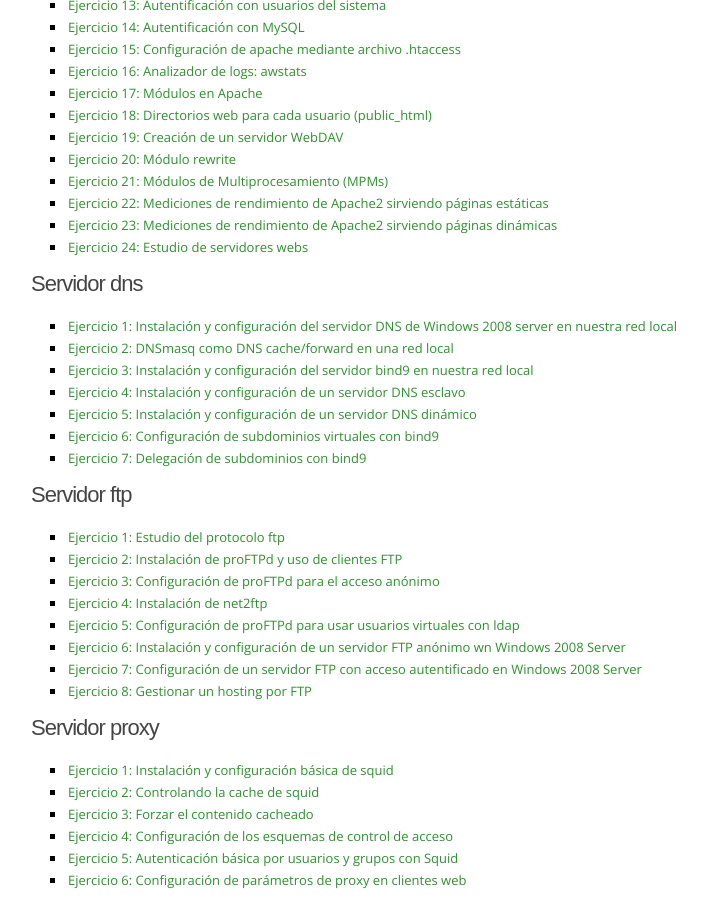
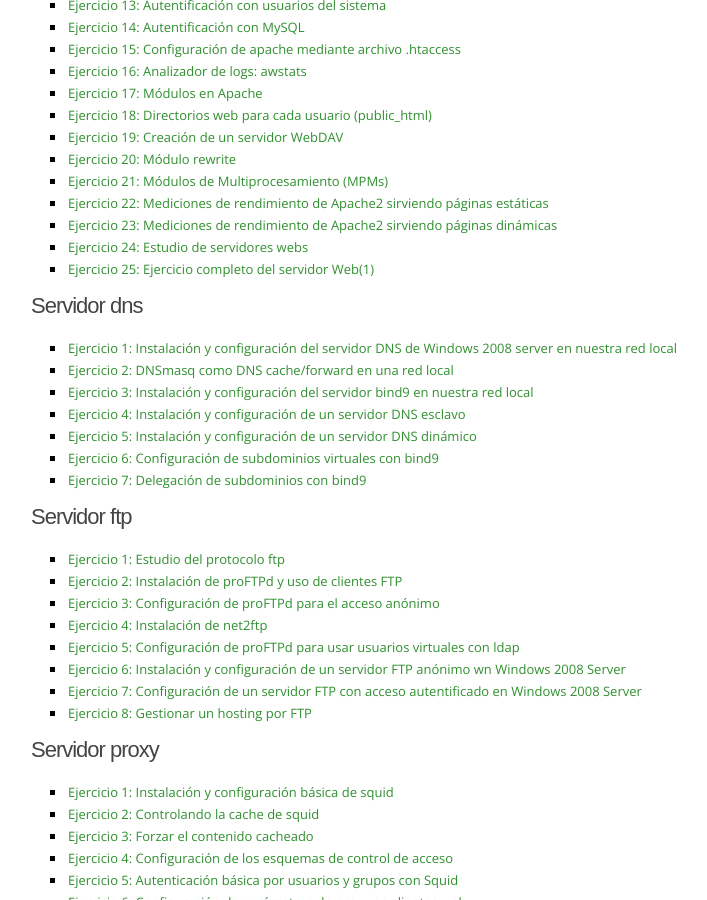
Before and after one commit to josedom24/josedom24.github.io, a Jekyll site: the page built from mod/serviciosgs/index.md, in a window 1280 px wide and 900 px high, scrolled down 618 px. Shown: the whole window, without its empty margins (119-826 px from the left). Built offline with Jekyll 4.4.1, drawn with Linux system fonts in a browser that asks for light colours; nearby versions of some CDN libraries; some web fonts are replaced; library files that are not in the unit come from our copies.

Commit message:
Ejercicio 25

```diff
--- a/mod/serviciosgs/index.md
+++ b/mod/serviciosgs/index.md
@@ -40,6 +40,7 @@ tagline: CFGS ASIR
 * [Ejercicio 22: Mediciones de rendimiento de Apache2 sirviendo páginas estáticas](e_web_22)
 * [Ejercicio 23: Mediciones de rendimiento de Apache2 sirviendo páginas dinámicas](e_web_23)
 * [Ejercicio 24: Estudio de servidores webs](e_web_24)
+* [Ejercicio 25: Ejercicio completo del servidor Web(1)](e_web_25)
 
 #### Servidor dns
 
```
